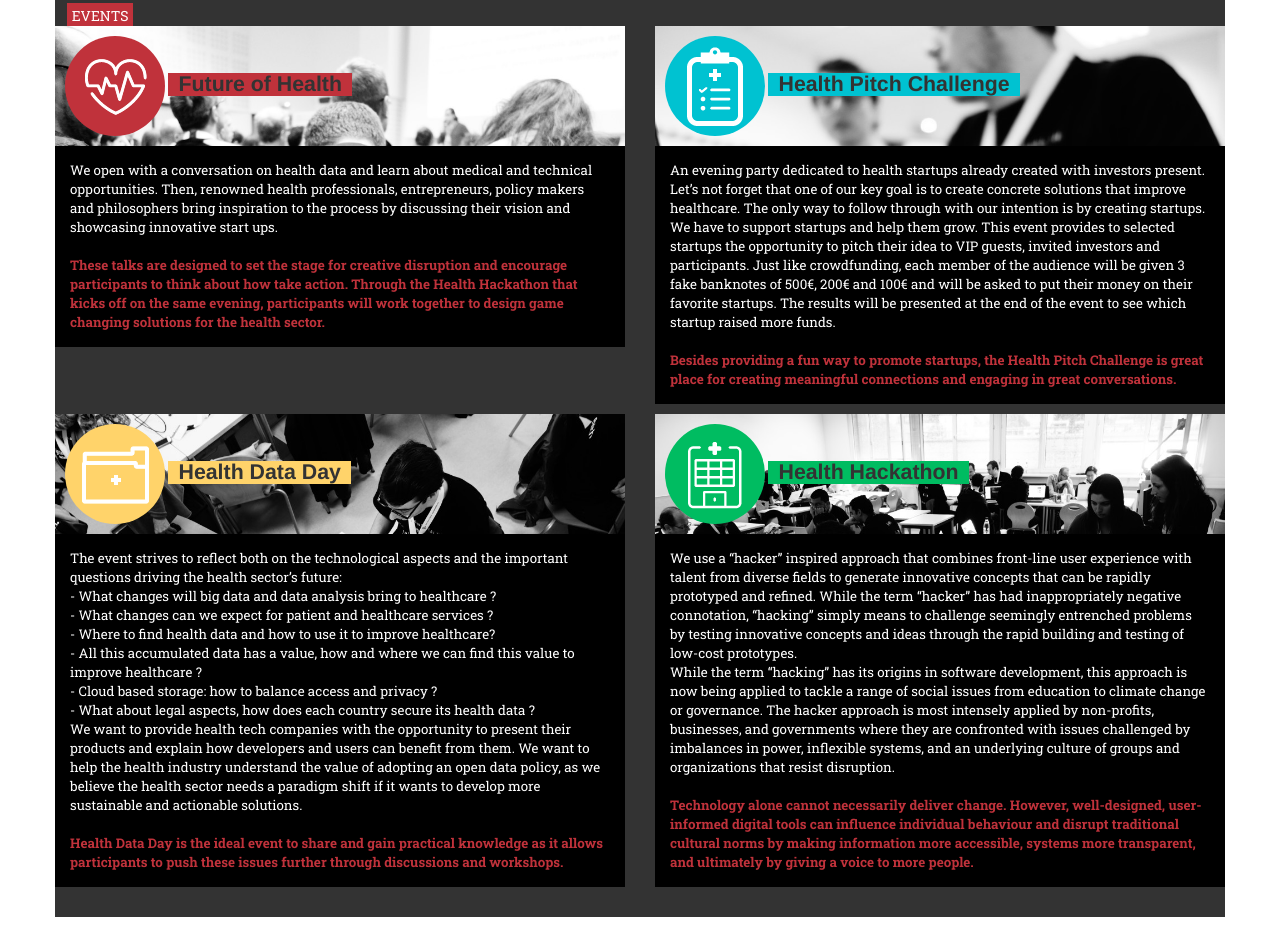
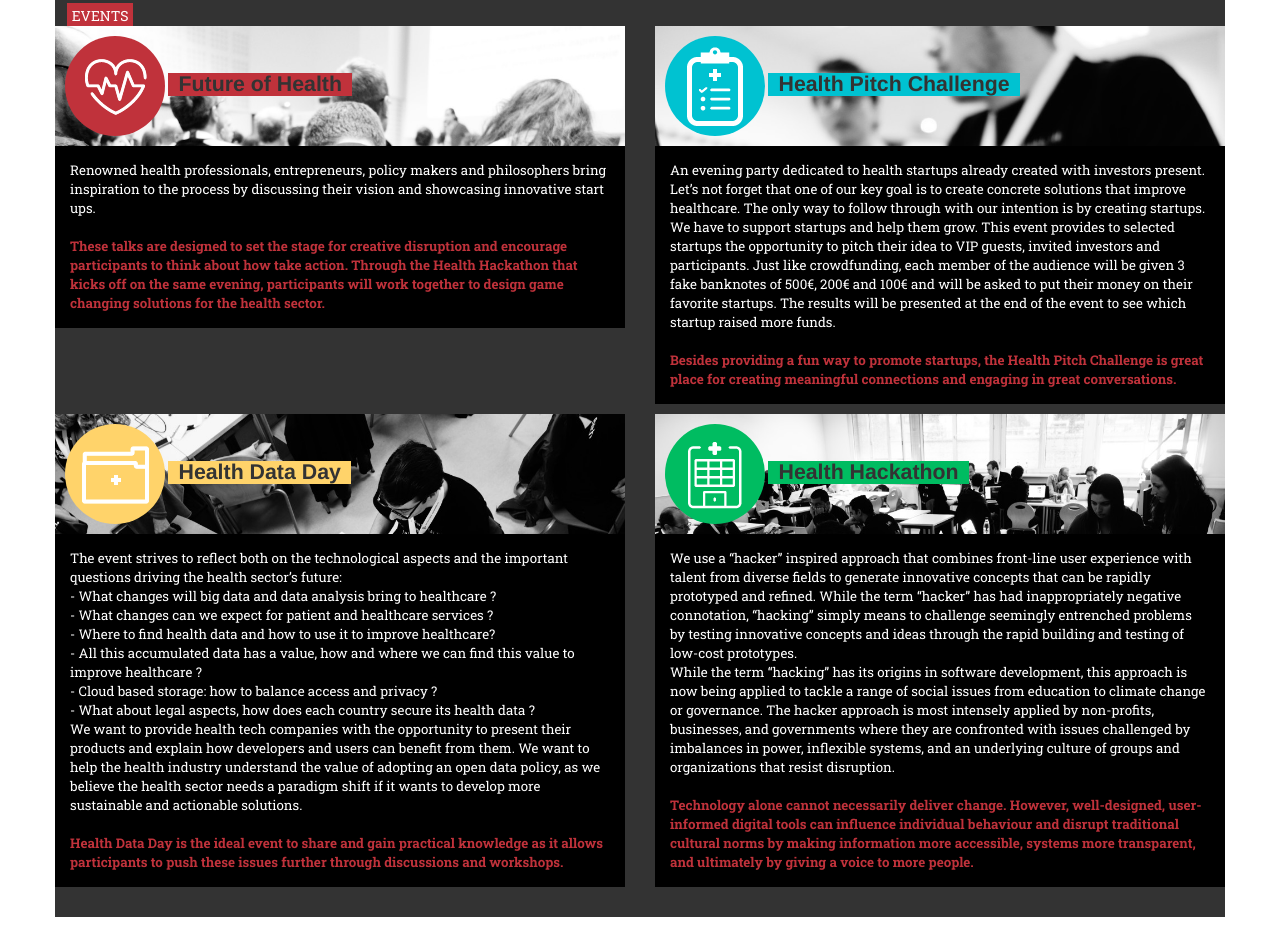
Before and after one commit to AlsaceDigitale/hhcamp_old, a plain HTML site: page index.html in a window 1280 px wide. Shown: the part 2316-3256 px from the top of the page. Drawn offline with Linux system fonts and the light colour scheme; some packages are replaced by stand-ins of ours; a script that the page names is missing.

Commit message:
Update 2014-10-18T11:27:21.678Z

```diff
--- a/index.html
+++ b/index.html
@@ -588,7 +588,7 @@
                 </div>
             </div>
             <p>
-                We open with a conversation on health data and learn about medical and technical opportunities. Then, renowned health professionals, entrepreneurs, policy makers and philosophers bring inspiration to the process by discussing their vision and showcasing innovative start ups.
+                Renowned health professionals, entrepreneurs, policy makers and philosophers bring inspiration to the process by discussing their vision and showcasing innovative start ups.
                 <br/><br/>
                 <b>These talks are designed to set the stage for creative disruption and encourage participants to think about how take action. Through the Health Hackathon that kicks off on the same evening, participants will work together to design game changing solutions for the health sector.</b>
             </p>
```
